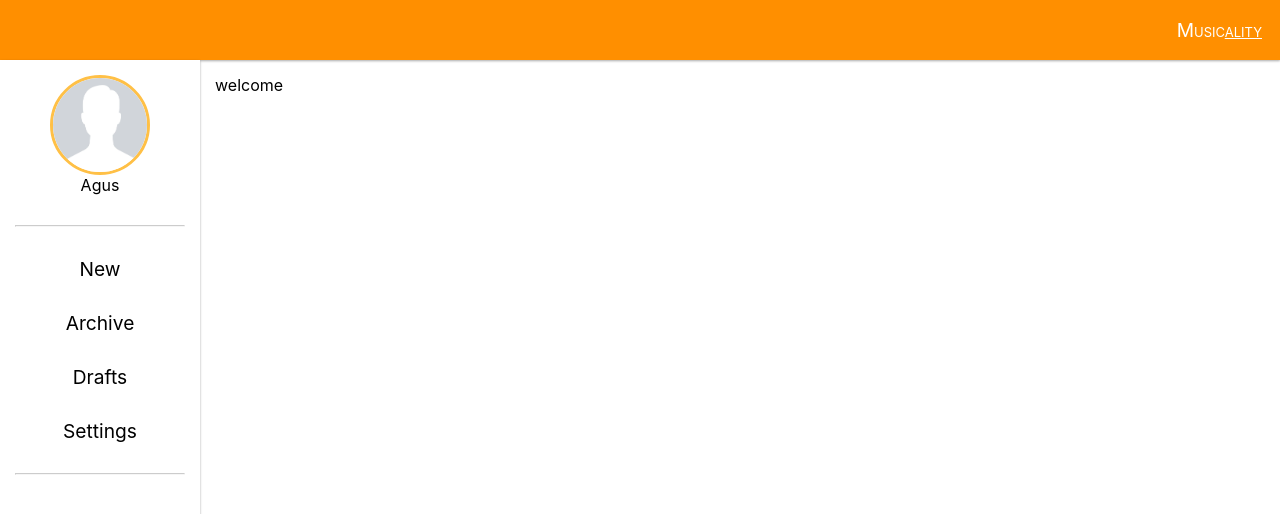
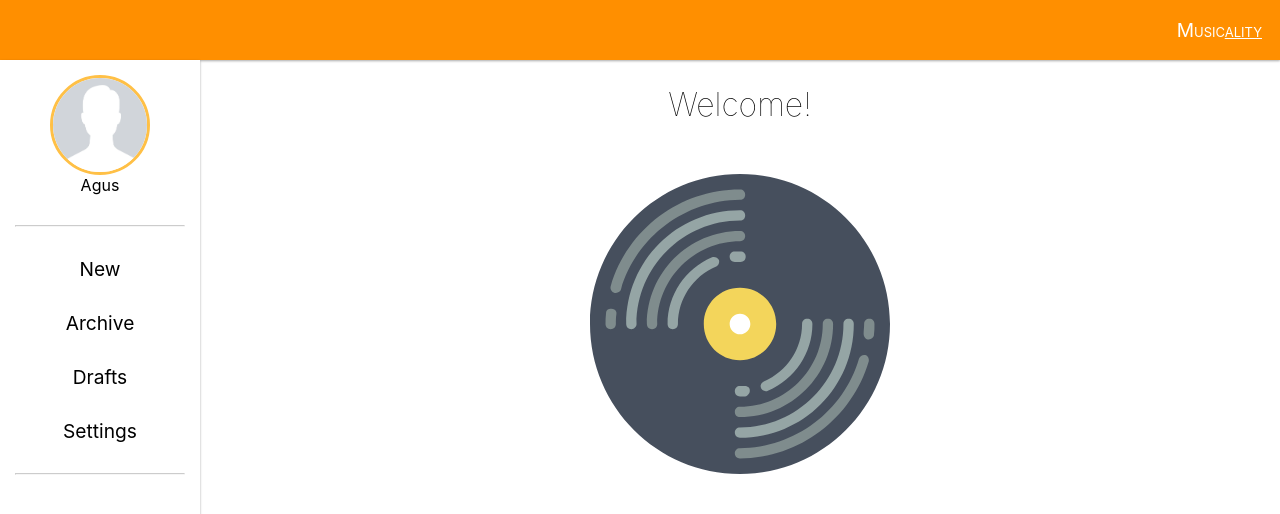
Before and after one commit to SimonFredrich/musicality, a React (Create React App) app in the folder cms/: page / in a window 1280 px wide. Shown: the top 514 px of the page. Built offline with nearby package versions, Linux system fonts and the light colour scheme; no server answers.

Commit message:
made a welcome component

```diff
--- a/cms/src/components/Content.js
+++ b/cms/src/components/Content.js
@@ -2,6 +2,7 @@ import React, { Component } from 'react';
 import './Content.css';
 import Archive from './content/Archive';
 import New from './content/New';
+import Welcome from './content/Welcome';
 
 export default class Content extends Component {
     state={
@@ -38,7 +39,7 @@ export default class Content extends Component {
             case "welcome":
                 return (
                     <div>
-                       welcome
+                       <Welcome />
                     </div>
                 );
             break;
--- a/cms/src/components/content/Archive.js
+++ b/cms/src/components/content/Archive.js
@@ -8,7 +8,7 @@ export default class Archive extends Component {
     render() {
         return (
             <div id="Archive">
-                {this.props.list.map((card) =><Card cardTitle={card.title} cardParagraph={card.content}/>)}
+                {this.props.list.reverse().map((card) =><Card cardTitle={card.title} cardParagraph={card.content}/>)}
             </div>
         )
     }
--- /dev/null
+++ b/cms/src/components/content/Rotation.css
@@ -0,0 +1,8 @@
+@keyframes discrotation {
+    from {
+        transform: rotate(0deg);
+    }
+    to {
+        transform: rotate(180deg);
+    }
+}
--- /dev/null
+++ b/cms/src/components/content/Welcome.js
@@ -0,0 +1,18 @@
+import React, { Component } from 'react';
+import {ReactComponent as Disc} from '../svg/record.svg';
+import './Rotation.css';
+
+export default class Welcome extends Component {
+    componentDidMount(){
+        const disc = document.getElementById('disc');
+        disc.style.animation = "discrotation 1s infinite linear";
+    }
+    render() {
+        return (
+            <div style={{display:"flex",flexDirection:"column",justifyContent:"center",alignItems:"center",marginTop:10}}>
+                <h1 style={{fontWeight:"lighter"}}>Welcome!</h1>
+                <Disc id="disc" style={{width:300,height:300,marginTop:50}} />
+            </div>
+        )
+    }
+}
```
Also changed, not shown: 1 other file (tests, documents, lock files or other folders).
